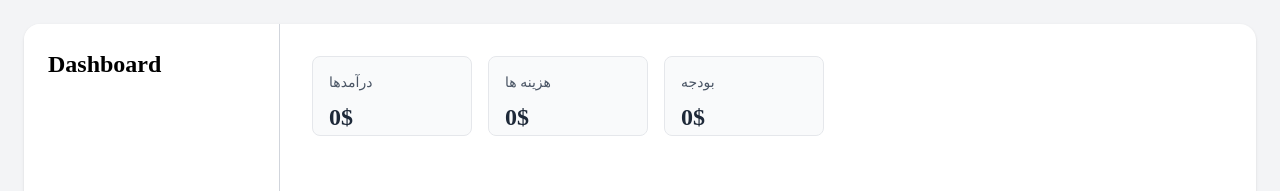
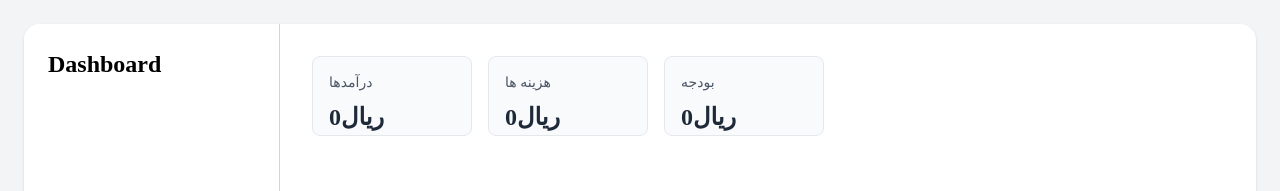
Before and after one commit to Lo-Agency/cyp-app, a React app: page /Dashbord in a window 1280 px wide. Shown: the top 191 px of the page. Built offline with nearby package versions, Linux system fonts and the light colour scheme; the HTML template or start-up script is replaced by a standard one; a web font is replaced by a local one.

Commit message:
fix: update currency format to Rial in button list of Dashbord component

```diff
--- a/src/component/dashbord/Dashbord.tsx
+++ b/src/component/dashbord/Dashbord.tsx
@@ -1,8 +1,8 @@
 import ButtonsCard from "./ButtonsCard";
 const buttonlist = [
-  { title: "درآمدها", amount: "0$" },
-  { title: "هزینه ها", amount: "0$" },
-  { title: "بودجه", amount: "0$" },
+  { title: "درآمدها", amount: "0ریال" },
+  { title: "هزینه ها", amount: "0ریال" },
+  { title: "بودجه", amount: "0ریال" },
 ];
 export default function Dashbord() {
   return (
```
